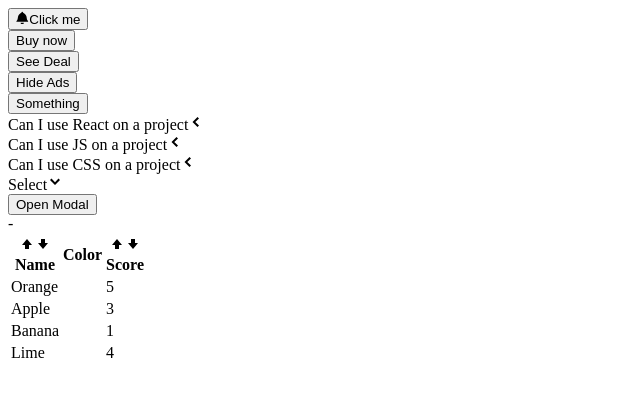
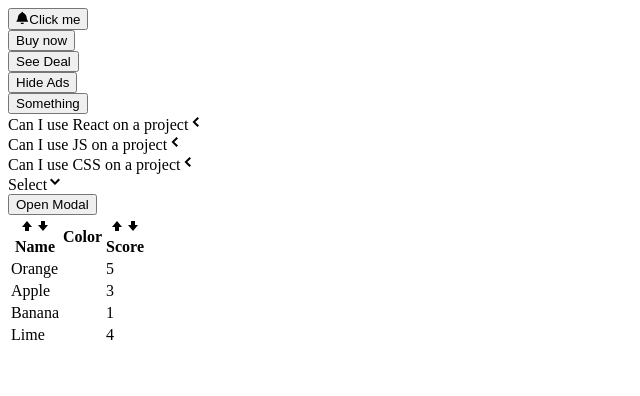
Before and after one commit to NikolaJelavic/PractiseVite, a Next.js app: page /ButtonPage in a window 1280 px wide. Shown: the top 396 px of the page, without its empty margins (0-640 px from the left). Built offline with nearby package versions, Linux system fonts and the light colour scheme.

Commit message:
final sort

```diff
--- a/src/components/Button/SortableTable.jsx
+++ b/src/components/Button/SortableTable.jsx
@@ -1,5 +1,5 @@
 import { useState } from "react";
-import {GoArrowDown, GoArrowUp} from  'react-icons/go'
+import { GoArrowDown, GoArrowUp } from "react-icons/go";
 import Table from "./Table";
 // import { getIconUtilityClass } from "@mui/material";
 
@@ -9,6 +9,12 @@
   const { config, data } = props;
 
   const handleClick = (label) => {
+    if (sortBy && label !== sortBy) {
+      setSortOrder("asc");
+      setSortBy(label);
+      return;
+    }
+
     if (sortOrder === null) {
       setSortOrder("asc");
       setSortBy(label);
@@ -28,7 +34,10 @@
     return {
       ...column,
       header: () => (
-        <th className="cursor-pointer hover:bg-gray-100" onClick={() => handleClick(column.label)}>
+        <th
+          className="cursor-pointer hover:bg-gray-100"
+          onClick={() => handleClick(column.label)}
+        >
           <div className="flex items-center">
             {getIcons(column.label, sortBy, sortOrder)}
             {column.label}
@@ -55,36 +64,38 @@
     });
   }
 
+  return <Table {...props} data={sortedData} config={updatedConfig} />;
+}
+{/* {sortOrder} - {sortBy} */}
+
+function getIcons(label, sortBy, sortOrder) {
+  if (label !== sortBy) {
     return (
       <div>
-      {sortOrder} - {sortBy}
-      <Table {...props} data={sortedData} config={updatedConfig} />
+        <GoArrowUp />
+        <GoArrowDown />
       </div>
     );
   }
 
-
-function getIcons(label, sortBy, sortOrder){
-    if (label !== sortBy){
-        return <div>
-            <GoArrowUp/>
-            <GoArrowDown/>
+  if (sortOrder === null) {
+    return (
+      <div>
+        <GoArrowUp />
+        <GoArrowDown />
       </div>
+    );
+  } else if (sortOrder === "asc") {
+    return (
+      <div>
+        <GoArrowUp />
+      </div>
+    );
+  } else if (sortOrder === "desc") {
+    return (
+      <div>
+        <GoArrowDown />
+      </div>
+    );
   }
-
-    if (sortOrder===null){
-        return <div>
-        <GoArrowUp/>
-        <GoArrowDown/>
-    </div>;
-    } else if (sortOrder === 'asc'){
-        return <div>
-        <GoArrowUp/>
-    </div>;
-    } else if (sortOrder === 'desc'){
-        return <div>
-        <GoArrowDown/>
-    </div>;
 }
-
-}
```
Lines whose indentation alone changed are shown as unchanged.
